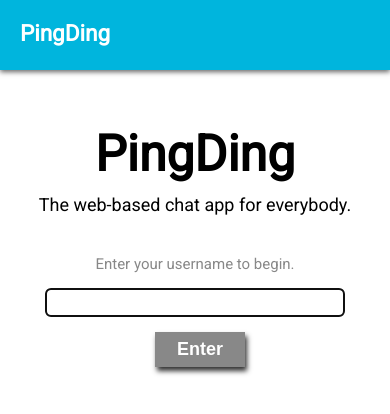
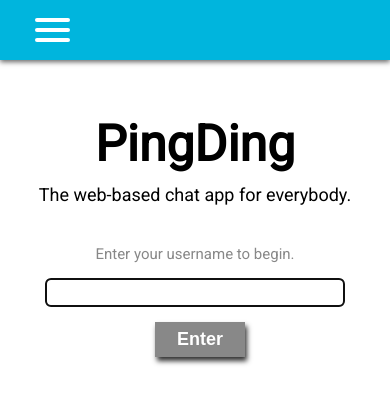
Before and after one commit to hellkat1911/pingding-chat, a React (Create React App) app: page / in a window 390 px wide. Shown: the top 414 px of the page. Built offline with nearby package versions, Linux system fonts and the light colour scheme.

Commit message:
Add hamburger button to nav

```diff
--- /dev/null
+++ b/src/components/Hamburger.js
@@ -0,0 +1,120 @@
+import React from 'react';
+import styled from 'styled-components';
+
+// Component code based on
+// https://jonsuh.com/hamburgers/
+
+const StyledHamburger = styled.button`
+  &::-moz-focus-inner {
+    border: none;
+  }
+  &.hamburger {
+    background-color: transparent;
+    border: 0;
+    color: inherit;
+    cursor: pointer;
+    font: inherit;
+    display: inline-block;
+    margin: 0;
+    margin-top: -17px;
+    overflow: visible;
+    padding: 15px 15px;
+    text-transform: none;
+    transition-property: opacity, filter;
+    transition-duration: 0.15s;
+    transition-timing-function: linear;
+  }
+  &.hamburger:hover {
+    opacity: 0.7;
+  }
+  &.hamburger.is-active:hover {
+    opacity: 0.7;
+  }
+  &.hamburger.is-active .hamburger-inner,
+  &.hamburger.is-active .hamburger-inner::before,
+  &.hamburger.is-active .hamburger-inner::after {
+    background-color: #fff;
+  }
+  & .hamburger-box {
+    display: inline-block;
+    height: 24px;
+    position: relative;
+    width: 35px;
+  }
+  & .hamburger-inner {
+    display: block;
+    margin-top: -2px;
+    top: 50%;
+  }
+  & .hamburger-inner,
+  & .hamburger-inner::before,
+  & .hamburger-inner::after {
+    background-color: #fff;
+    border-radius: 4px;
+    height: 4px;
+    position: absolute;
+    transition-property: transform;
+    transition-duration: 0.15s;
+    transition-timing-function: ease;
+    width: 35px;
+  }
+  & .hamburger-inner::before,
+  & .hamburger-inner::after {
+    content: "";
+    display: block;
+  }
+  & .hamburger-inner::before {
+    top: -10px;
+  }
+  & .hamburger-inner::after {
+    bottom: -10px;
+  }
+  &.hamburger--spin .hamburger-inner {
+    transition-duration: 0.22s;
+    transition-timing-function: cubic-bezier(0.55, 0.055, 0.675, 0.19);
+  }
+  &.hamburger--spin .hamburger-inner::before {
+    transition: top 0.1s 0.25s ease-in, opacity 0.1s ease-in;
+  }
+  &.hamburger--spin .hamburger-inner::after {
+    transition: bottom 0.1s 0.25s ease-in, transform 0.22s cubic-bezier(0.55, 0.055, 0.675, 0.19);
+  }
+  &.hamburger--spin.is-active .hamburger-inner {
+    transform: rotate(225deg);
+    transition-delay: 0.12s;
+    transition-timing-function: cubic-bezier(0.215, 0.61, 0.355, 1);
+  }
+  &.hamburger--spin.is-active .hamburger-inner::before {
+    opacity: 0;
+    top: 0;
+    transition: top 0.1s ease-out, opacity 0.1s 0.12s ease-out;
+  }
+  &.hamburger--spin.is-active .hamburger-inner::after {
+    bottom: 0;
+    transform: rotate(-90deg);
+    transition: bottom 0.1s ease-out, transform 0.22s 0.12s cubic-bezier(0.215, 0.61, 0.355, 1);
+  }
+`;
+
+const Hamburger = (props) => {
+
+  const handleClick = () => {
+    const burger = document.getElementById('pd-burger');
+
+    if (burger.classList.contains('is-active')) {
+      burger.classList.remove('is-active');
+    } else {
+      burger.classList.add('is-active');
+    }
+  };
+
+  return (
+    <StyledHamburger id="pd-burger" className="hamburger hamburger--spin" type="button" onClick={handleClick}>
+      <span className="hamburger-box">
+        <span className="hamburger-inner"></span>
+      </span>
+    </StyledHamburger>
+  );
+};
+
+export default Hamburger;
--- a/src/components/TopNav.js
+++ b/src/components/TopNav.js
@@ -1,12 +1,13 @@
 import React from 'react';
-import { Link } from 'react-router-dom';
+// import { Link } from 'react-router-dom';
 import styled from 'styled-components';
+import Hamburger from './Hamburger';
 
 const StyledNav = styled.nav`
   background: #00b5dd;
   box-shadow: 0px 2px 5px #666;
   color: #fff;
-  height: 70px;
+  height: 60px;
   padding: 20px;
   position: sticky;
   width: 100%;
@@ -30,9 +31,7 @@ const StyledNav = styled.nav`
 const TopNav = (props) => {
   return (
     <StyledNav id="pd-nav">
-      <Link to="/">
-        <h2>PingDing</h2>
-      </Link>
+      <Hamburger />
     </StyledNav>
   );
 };
```
